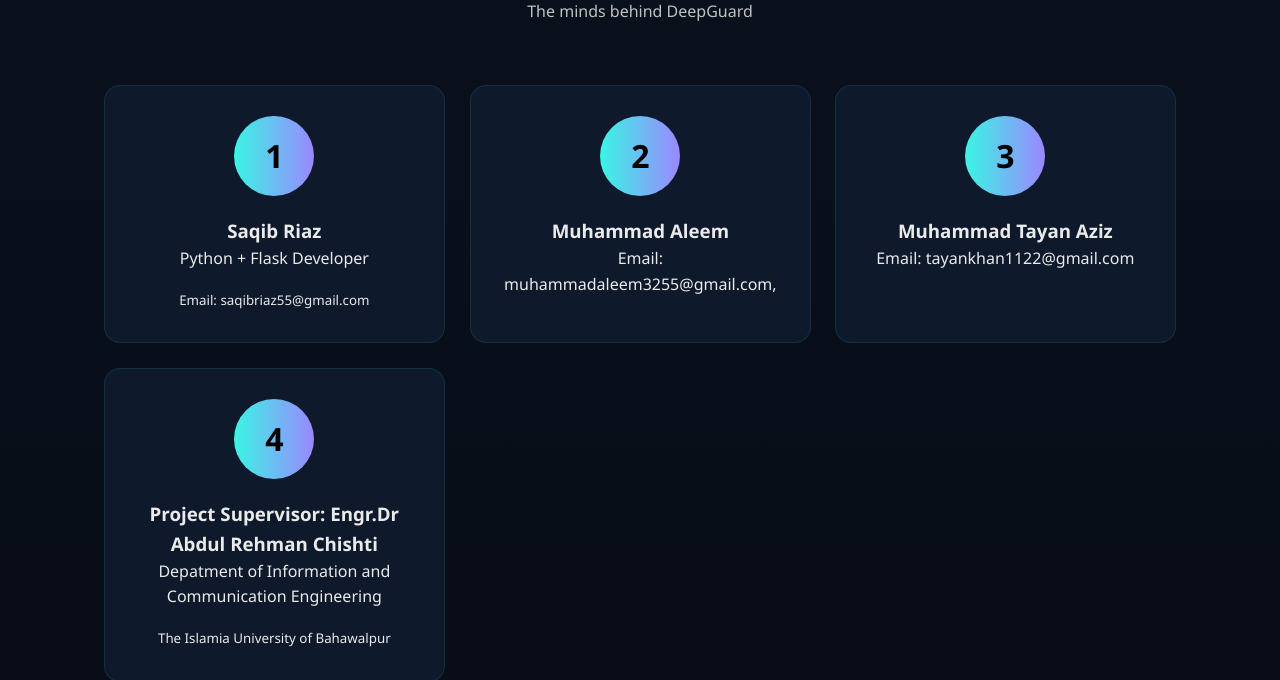
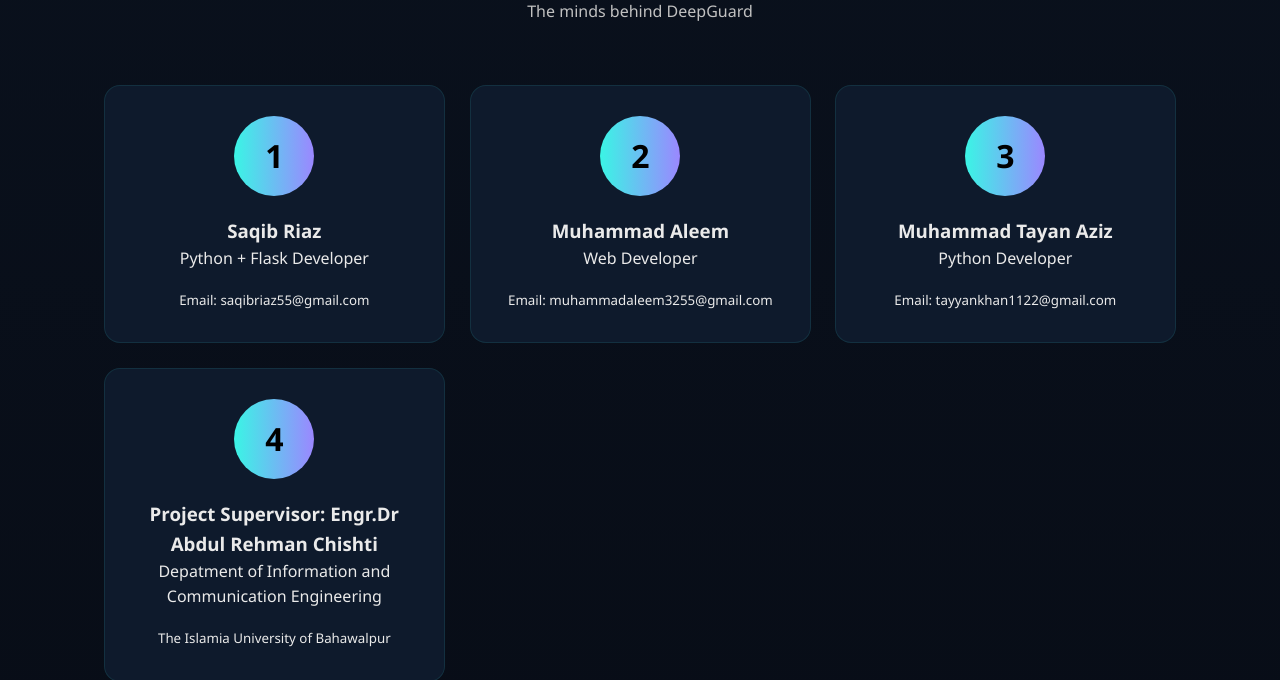
Before and after one commit to Aleem12-creator/ai-based-deepfake-audio-detection, a Flask app: page / in a window 1280 px wide. Shown: the part 2780-3460 px from the top of the page. Run offline with Flask 3, Linux system fonts and the light colour scheme; parts of the project's set-up code (start-up, migrations or seed data) failed here and were passed over.

Commit message:
Update team member roles and email display

```diff
--- a/templates/index.html
+++ b/templates/index.html
@@ -979,18 +979,18 @@
         <div class="team-card fade-in stagger-delay-2">
             <div class="team-avatar">2</div>
             <h3>Muhammad Aleem</h3>
-            <p>Email: muhammadaleem3255@gmail.com,</p>
+           <p>Web Developer</p>
             <div style="margin-top: 15px;">
-                <small></small>
+                <small>Email: muhammadaleem3255@gmail.com</small>
             </div>
         </div>
 
         <div class="team-card fade-in stagger-delay-3">
             <div class="team-avatar">3</div>
             <h3>Muhammad Tayan Aziz</h3>
-            <p>Email: tayankhan1122@gmail.com</p>
+           <p>Python Developer</p>
             <div style="margin-top: 15px;">
-                <small></small>
+                <small>Email: tayyankhan1122@gmail.com</small>
             </div>
         </div>
 
```
